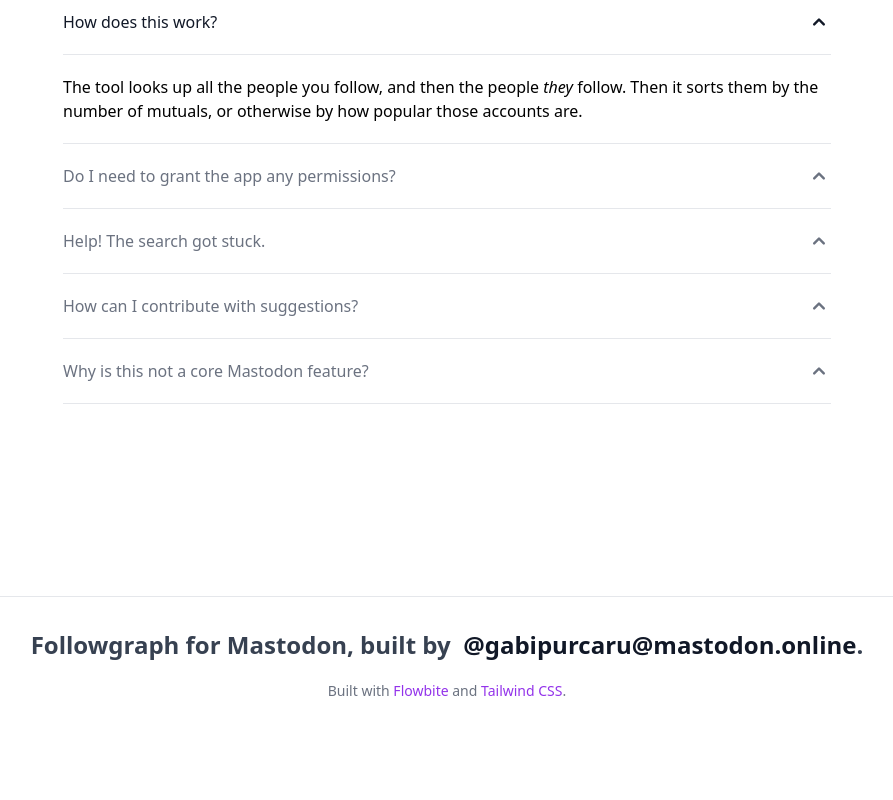
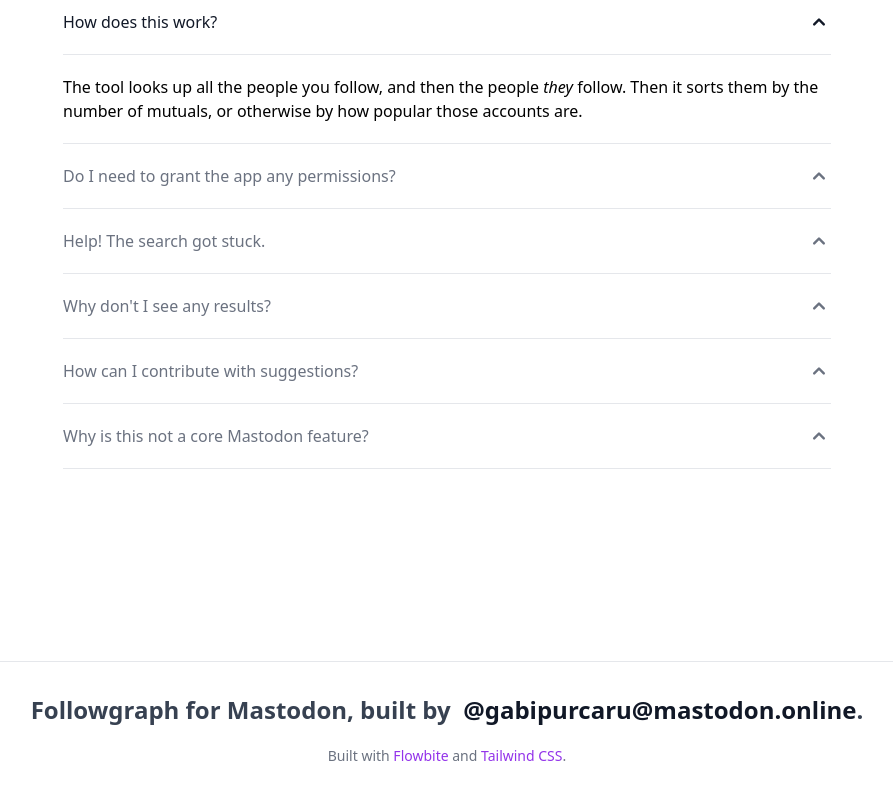
Before and after one commit to gabipurcaru/followgraph, a Next.js app: page / in a window 1280 px wide. Shown: the part 1170-1970 px from the top of the page, without its empty margins (193-1086 px from the left). Before the commit the page ends 1935 px from the top, so only its background shows below. Built offline with nearby package versions, Linux system fonts and the light colour scheme.

Commit message:
added faq item about private follow list

```diff
--- a/components/FAQ.tsx
+++ b/components/FAQ.tsx
@@ -18,6 +18,11 @@
           <FAQItem title="Help! The search got stuck.">
             Don&apos;t worry. The list of suggestions will load in 30 seconds or so. Sometimes it gets stuck because one or more of the queries
             made to Mastodon time out. This is not a problem, because the rest of the queries will work as expected.
+          </FAQItem>
+
+          <FAQItem title="Why don't I see any results?">
+            This tool only works if your list of follows is public. If you&apos;ve opted to hide your social graph, you will not see
+            any results here.
           </FAQItem>
 
           <FAQItem title="How can I contribute with suggestions?">
```
